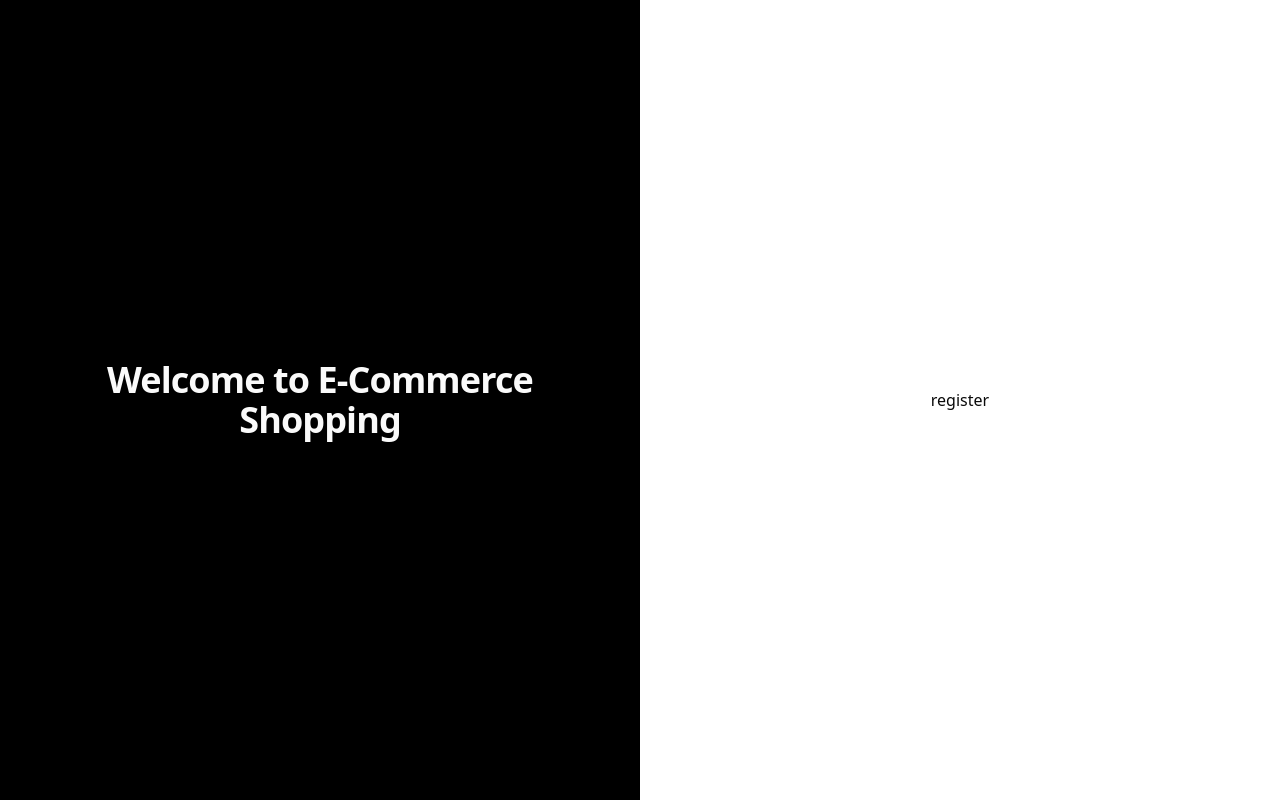
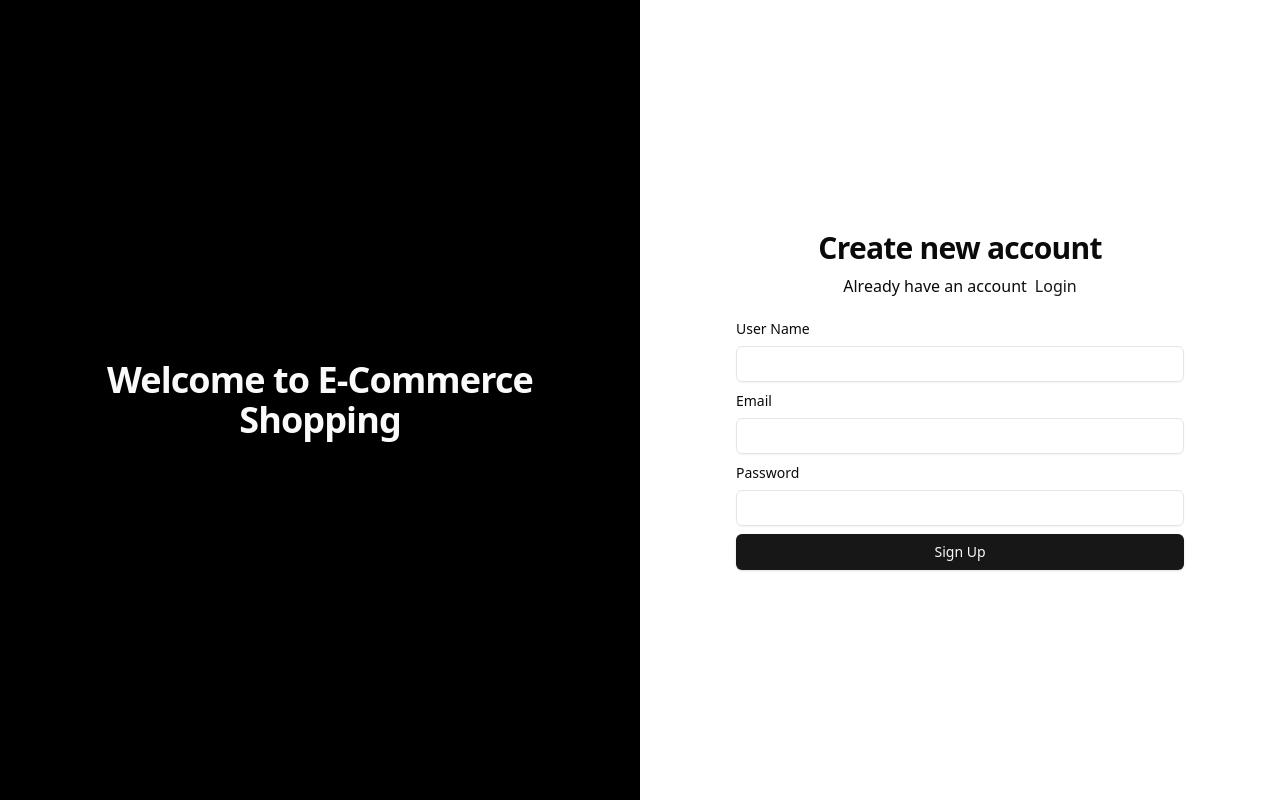
Before and after one commit to iam1513/HavenMart, a React (Vite) app in the folder frontend/: page /auth/register in a window 1280 px wide. Built offline with nearby package versions, Linux system fonts and the light colour scheme.

Commit message:
FEAT : Creation of custom form. Created Register and login using the custom form we created.

```diff
--- a/frontend/src/components/common/form.jsx
+++ b/frontend/src/components/common/form.jsx
@@ -0,0 +1,119 @@
+
+import React from 'react'
+import { Input } from '../ui/input';
+import { Select, SelectContent, SelectItem, SelectTrigger } from '../ui/select';
+import { Label } from '../ui/label';
+import { SelectValue } from '@radix-ui/react-select';
+import { Textarea } from '../ui/textarea';
+import { Button } from '../ui/button';
+
+const CommonForm = ({ formControls, formData, setFormData, onSubmit, buttonText }) => {
+
+    function renderInputsByComponentType(getControlItem) {
+        let element = null;
+        const value = formData[getControlItem.name] || ''
+        switch (getControlItem.componentType) {
+            case 'input':
+                element = (
+                    <Input
+                        name={getControlItem.name}
+                        placeholder={getControlItem.placeholder}
+                        id={getControlItem.name}
+                        type={getControlItem.type}
+                        value={value}
+                        onChange={event => setFormData(
+                            {
+                                ...formData,
+                                [getControlItem.name]: event.target.value
+                            }
+                        )}
+                    />
+                )
+                break;
+
+            case 'select':
+                element = (
+                    <Select onValueChange={
+                        (value) => setFormData(
+                            {
+                                ...formData,
+                                [getControlItem.name]: value
+                            }
+                        )
+                    } value={value}>
+                        <SelectTrigger className='w-full'>
+                            <SelectValue placeholder={getControlItem.placeholder} />
+
+                        </SelectTrigger>
+                        <SelectContent>
+                            {
+                                getControlItem.options && getControlItem.length > 0 ?
+                                    getControlItem.options.map(optionItem =>
+                                        <SelectItem key={optionItem.id} value={optionItem.label}>
+                                            {optionItem.label}
+                                        </SelectItem>
+                                    ) : null
+                            }
+                        </SelectContent>
+                    </Select>
+                )
+                break;
+
+            case 'textarea':
+                element = (
+                    <Textarea
+                        name={getControlItem.name}
+                        placeholder={getControlItem.placeholder}
+                        id={getControlItem.id}
+                        value={value}
+                        onChange={event => setFormData(
+                            {
+                                ...formData,
+                                [getControlItem.name]: event.target.value
+                            }
+                        )}
+                    >
+
+                    </Textarea>
+                )
+                break;
+
+            default:
+                element = <Input
+                    name={getControlItem.name}
+                    placeholder={getControlItem.placeholder}
+                    id={getControlItem.name}
+                    type={getControlItem.type}
+                    value={value}
+                    onChange={event => setFormData(
+                        {
+                            ...formData,
+                            [getControlItem.name]: event.target.value
+                        }
+                    )}
+                />
+                break;
+        }
+        return element
+    }
+
+    return (
+        <form onSubmit={onSubmit}>
+            <div className='flex flex-col gap-3'>
+                {
+                    formControls.map(controlItem => <div className='grid w-full gap-1.5'>
+                        <Label className='mb-1'>{controlItem.label}</Label>
+                        {
+                            renderInputsByComponentType(controlItem)
+                        }
+                    </div>)
+                }
+            </div>
+            <Button type="submit" className="mt-2 w-full">
+                {buttonText || 'Submit'}
+            </Button>
+        </form>
+    )
+}
+
+export default CommonForm
--- a/frontend/src/config/index.js
+++ b/frontend/src/config/index.js
@@ -0,0 +1,42 @@
+export const registerFormControls = [
+    {
+        name: 'userName',
+        label: 'User Name',
+        placeholde: "Enter your user name",
+        componentType: "input",
+        type: "text"
+    },
+    {
+        name: 'email',
+        label: 'Email',
+        placeholde: "Enter your email",
+        componentType: "input",
+        type: "text"
+    }
+    ,
+    {
+        name: 'password',
+        label: 'Password',
+        placeholde: "Enter your password",
+        componentType: "input",
+        type: "password"
+    }
+]
+
+export const loginFormControls = [
+    {
+        name: 'email',
+        label: 'Email',
+        placeholde: "Enter your email",
+        componentType: "input",
+        type: "text"
+    }
+    ,
+    {
+        name: 'password',
+        label: 'Password',
+        placeholde: "Enter your password",
+        componentType: "input",
+        type: "password"
+    }
+]
--- a/frontend/src/pages/auth/login.jsx
+++ b/frontend/src/pages/auth/login.jsx
@@ -1,8 +1,37 @@
-import React from 'react'
+import CommonForm from '@/components/common/form'
+import { loginFormControls } from '@/config'
+import React, { useState } from 'react'
+import { Link } from 'react-router-dom'
+
+const initialState = {
+    email: "",
+    password: ""
+}
 
 const AuthLogin = () => {
+
+    const [formData, setFormData] = useState(initialState)
+
+    function onSubmit() {
+
+    }
+
     return (
-        <div>login</div>
+        <div className='mx-auto w-full max-w-md space-y-6'>
+            <div className='text-center'>
+                <h1 className='text-3xl font-bold tracking-tight text-foreground'>Sign in to your account</h1>
+                <p className='mt-2'>Don't have an account
+                    <Link className='font-medium text-primary ml-2 hover:underline' to='/auth/register'>Register</Link>
+                </p>
+            </div>
+            <CommonForm
+                formControls={loginFormControls}
+                buttonText={'Sign In'}
+                formData={formData}
+                setFormData={setFormData}
+                onSubmit={onSubmit}
+            />
+        </div>
     )
 }
 
--- a/frontend/src/pages/auth/register.jsx
+++ b/frontend/src/pages/auth/register.jsx
@@ -1,8 +1,38 @@
-import React from 'react'
+import CommonForm from '@/components/common/form'
+import { registerFormControls } from '@/config'
+import React, { useState } from 'react'
+import { Link } from 'react-router-dom'
+
+const initialState = {
+    userName: '',
+    email: "",
+    password: ""
+}
 
 const AuthRegister = () => {
+
+    const [formData, setFormData] = useState(initialState)
+
+    function onSubmit() {
+
+    }
+
     return (
-        <div>register</div>
+        <div className='mx-auto w-full max-w-md space-y-6'>
+            <div className='text-center'>
+                <h1 className='text-3xl font-bold tracking-tight text-foreground'>Create new account</h1>
+                <p className='mt-2'>Already have an account
+                    <Link className='font-medium text-primary ml-2 hover:underline' to='/auth/login'>Login</Link>
+                </p>
+            </div>
+            <CommonForm
+                formControls={registerFormControls}
+                buttonText={'Sign Up'}
+                formData={formData}
+                setFormData={setFormData}
+                onSubmit={onSubmit}
+            />
+        </div>
     )
 }
 
```
